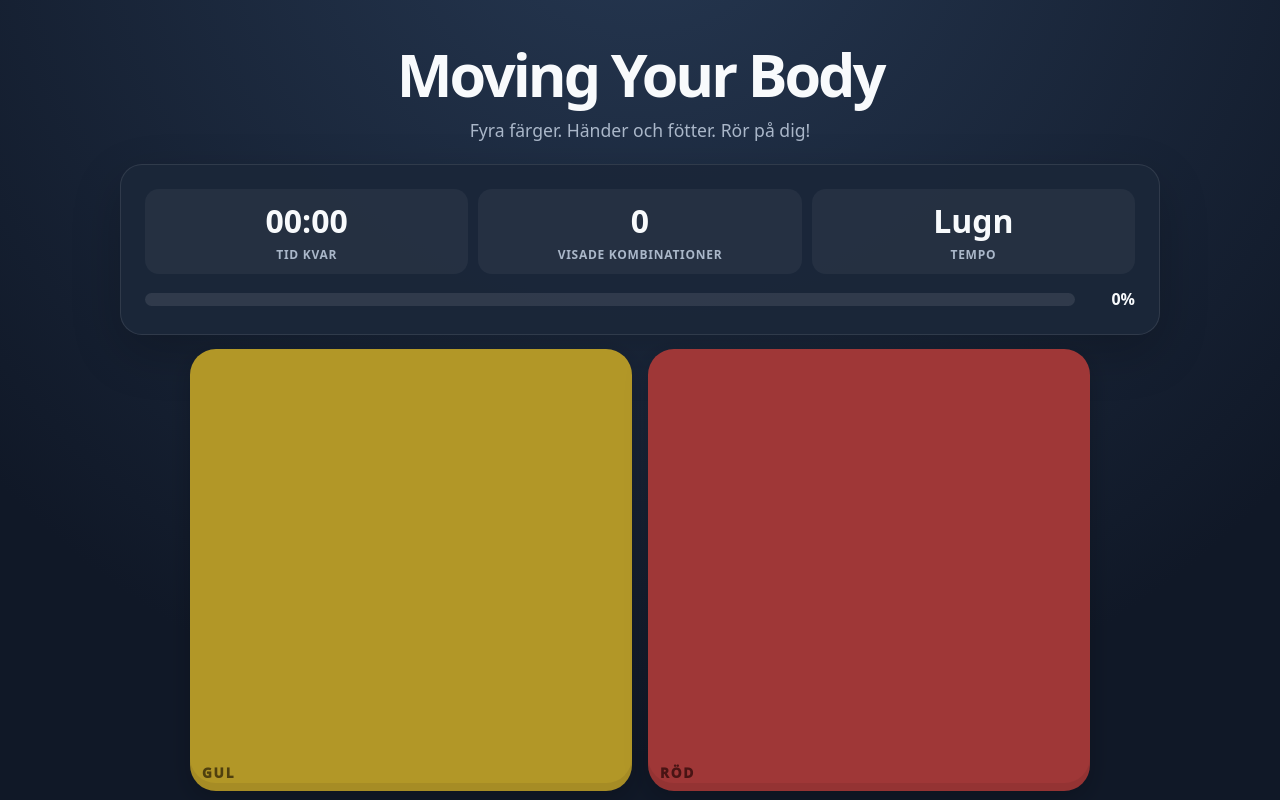
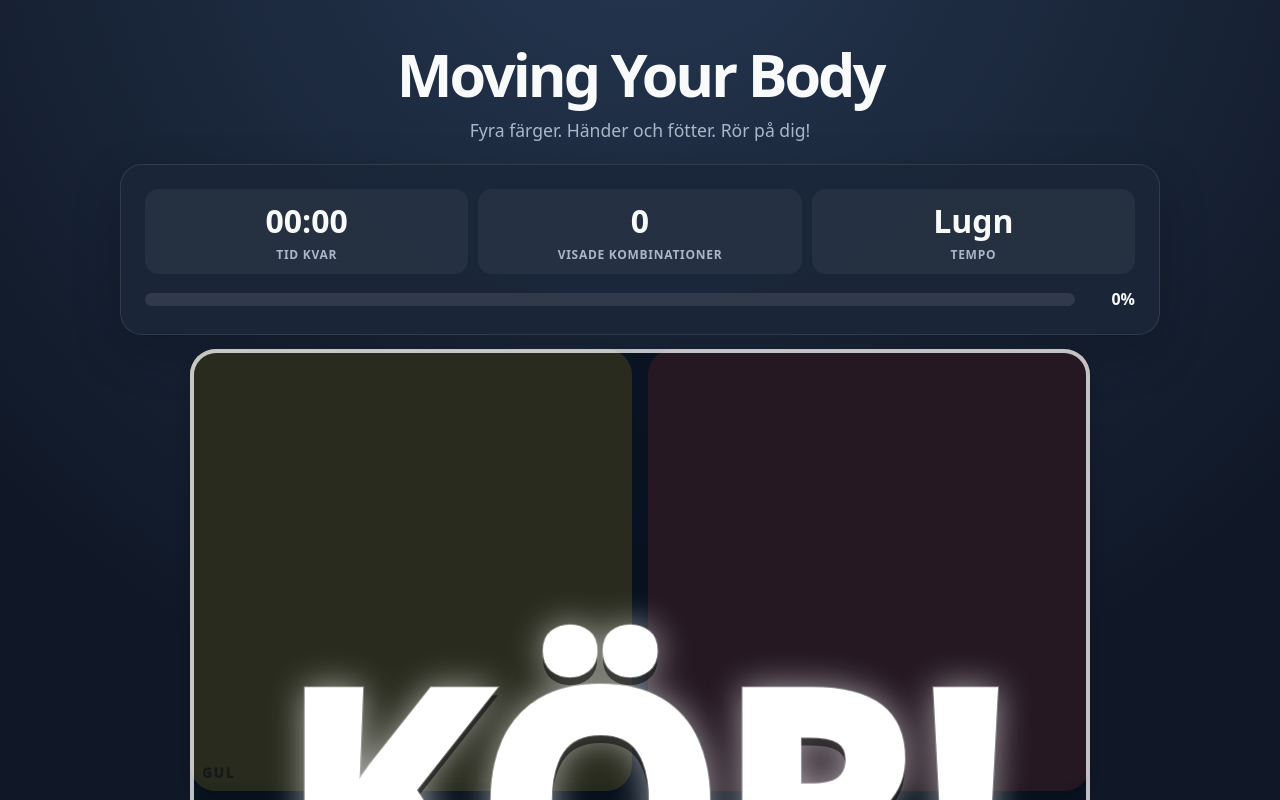
Before and after one commit to jb1111111111/Moving-Your-Body, a plain HTML site: page index.html in a window 1280 px wide. Both pictures are taken after a click on the button "STARTA SPELET". Shown: the top 800 px of the page. Drawn offline with Linux system fonts and the light colour scheme.

Commit message:
Show large countdown overlay centered on game board

```diff
--- a/index.html
+++ b/index.html
@@ -19,7 +19,8 @@ select{width:100%;background:#101827;color:white;border:1px solid #ffffff30;bord
 .game{display:none;gap:14px}.game.active{display:flex;flex-direction:column}
 .stats{display:grid;grid-template-columns:1fr 1fr 1fr;gap:10px}.stat{background:#ffffff0c;border-radius:14px;padding:10px 14px;text-align:center}.stat strong{display:block;font-size:clamp(1.25rem,3vw,2rem);font-variant-numeric:tabular-nums}.stat span{color:var(--muted);font-size:.75rem;font-weight:700;text-transform:uppercase;letter-spacing:.06em}
 .progress-wrap{display:flex;align-items:center;gap:12px}.progress-track{height:13px;background:#ffffff18;border-radius:99px;overflow:hidden;flex:1}.progress-fill{height:100%;width:0;background:linear-gradient(90deg,#22c55e,#a3e635);border-radius:99px;transition:width .25s}.progress-label{font-weight:800;min-width:48px;text-align:right;font-variant-numeric:tabular-nums}
-.board{display:grid;grid-template-columns:repeat(2,minmax(0,1fr));grid-template-rows:repeat(2,minmax(0,1fr));gap:clamp(8px,1.6vw,16px);width:100%;max-width:900px;margin:0 auto;aspect-ratio:1/1}
+.board{display:grid;grid-template-columns:repeat(2,minmax(0,1fr));grid-template-rows:repeat(2,minmax(0,1fr));gap:clamp(8px,1.6vw,16px);width:100%;max-width:900px;margin:0 auto;position:relative;aspect-ratio:1/1}
+.countdown-overlay{position:absolute;inset:0;display:none;align-items:center;justify-content:center;z-index:20;pointer-events:none;background:#07111dcc;border:4px solid #ffffffbb;border-radius:clamp(14px,2.5vw,26px);color:#fff;font-size:clamp(9rem,34vw,19rem);font-weight:1000;line-height:1;text-shadow:0 8px 0 #0008,0 0 35px #fff9;-webkit-text-stroke:2px #ffffff55}.countdown-overlay.show{display:flex}
 .tile{border:0;border-radius:clamp(14px,2.5vw,26px);display:flex;align-items:center;justify-content:center;position:relative;overflow:hidden;min-width:0;min-height:0;box-shadow:inset 0 -8px 0 #00000012,0 8px 24px #0003;transition:filter .12s,transform .12s}
 .tile.yellow{background:var(--yellow);color:#392900}.tile.red{background:var(--red);color:#3d0808}.tile.blue{background:var(--blue);color:#fff}.tile.green{background:var(--green);color:#052e16}
 .tile:not(.lit){filter:saturate(.82) brightness(.74)}.tile.lit{filter:saturate(1.12) brightness(1.13);transform:scale(.985);outline:5px solid #fff;outline-offset:-8px;box-shadow:0 0 0 5px #fff6,0 0 35px #fff7,inset 0 -8px 0 #00000012}
@@ -58,6 +59,7 @@ footer{text-align:center;color:#8290a5;font-size:.75rem;margin-top:auto;padding-
     <div class="tile red" data-color="red"><div class="symbols"></div><span class="tile-name">RÖD</span></div>
     <div class="tile blue" data-color="blue"><div class="symbols"></div><span class="tile-name">BLÅ</span></div>
     <div class="tile green" data-color="green"><div class="symbols"></div><span class="tile-name">GRÖN</span></div>
+    <div class="countdown-overlay" id="countdownOverlay" aria-live="assertive"></div>
   </div>
   <p class="hint" id="gameHint">Följ symbolerna på de lysande rutorna.</p>
 </section>
@@ -91,7 +93,7 @@ footer{text-align:center;color:#8290a5;font-size:.75rem;margin-top:auto;padding-
  function fmt(s){const n=Math.max(0,Math.ceil(s));return String(Math.floor(n/60)).padStart(2,'0')+':'+String(n%60).padStart(2,'0')}
  function finish(){if(!running)return;running=false;clearTimeout(timer);clearInterval(clock);tiles.forEach(t=>{t.classList.remove('lit');t.querySelector('.symbols').innerHTML=''});$('gamePanel').classList.remove('active');$('finishedPanel').classList.add('show');$('finishTitle').textContent='Snyggt jobbat!';$('finishText').textContent='Du fick '+moves+' kombinationer på '+fmt((Date.now()-startAt)/1000)+'.';beep(660,.15);setTimeout(()=>beep(880,.2),180)}
  let clock=null;
- async function start(){if(running)return;difficulty=$('difficulty').value;mode=$('mode').value;total=Number($('amount').value);moves=0;running=true;$('setupPanel').style.display='none';$('finishedPanel').classList.remove('show');$('gamePanel').classList.add('active');$('movesStat').textContent='0';$('progressFill').style.width='0%';$('progressLabel').textContent='0%';tiles.forEach(t=>{t.classList.remove('lit');t.querySelector('.symbols').innerHTML=''});$('gameHint').classList.add('countdown');const pause=ms=>new Promise(resolve=>setTimeout(resolve,ms));for(const [number,freq] of [['3',660],['2',590],['1',520]]){$('gameHint').textContent=number;beep(freq,.2);await pause(850);if(!running)return}$('gameHint').classList.remove('countdown');$('gameHint').textContent='Kör!';beep(880,.32);await pause(350);if(!running)return;$('gameHint').textContent='Följ symbolerna på de lysande rutorna.';startAt=Date.now();showNext();clock=setInterval(updateProgress,100)}
+ async function start(){if(running)return;difficulty=$('difficulty').value;mode=$('mode').value;total=Number($('amount').value);moves=0;running=true;$('setupPanel').style.display='none';$('finishedPanel').classList.remove('show');$('gamePanel').classList.add('active');$('movesStat').textContent='0';$('progressFill').style.width='0%';$('progressLabel').textContent='0%';tiles.forEach(t=>{t.classList.remove('lit');t.querySelector('.symbols').innerHTML=''});const overlay=$('countdownOverlay');overlay.classList.add('show');const pause=ms=>new Promise(resolve=>setTimeout(resolve,ms));for(const [number,freq] of [['3',660],['2',590],['1',520]]){overlay.textContent=number;beep(freq,.2);await pause(850);if(!running)return}overlay.textContent='KÖR!';beep(880,.32);await pause(450);if(!running)return;overlay.classList.remove('show');overlay.textContent='';startAt=Date.now();showNext();clock=setInterval(updateProgress,100)}
  $('startBtn').addEventListener('click',()=>{unlockAudio();start()});$('againBtn').addEventListener('click',()=>{ $('setupPanel').style.display='block';$('finishedPanel').classList.remove('show');$('gamePanel').classList.remove('active');});
 })();
 </script>
```
